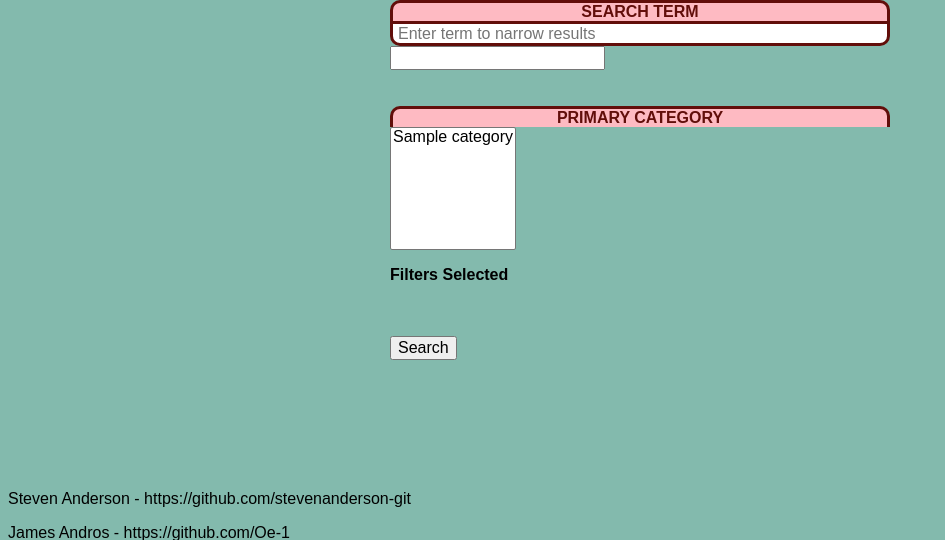
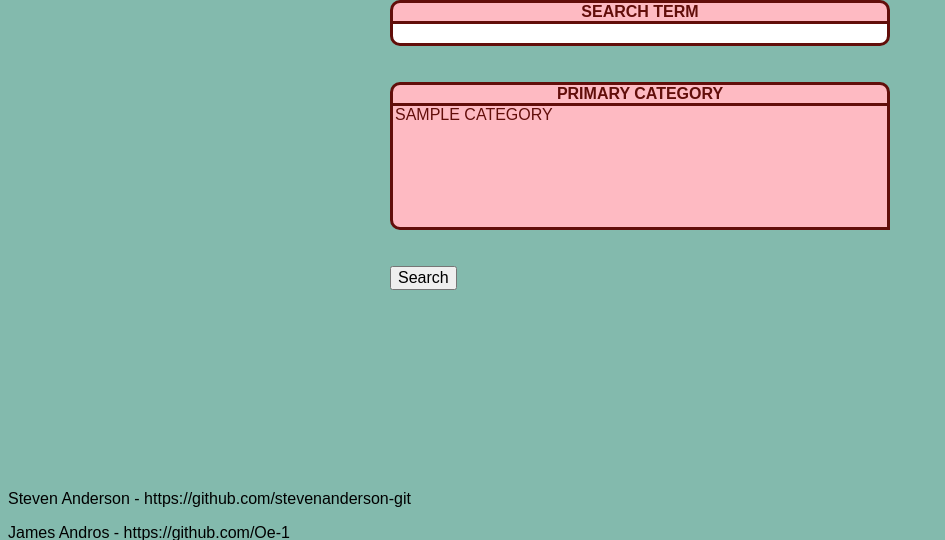
Before and after one commit to stevenanderson-git/BrainFilms, a Flask app: page /advanced_search in a window 1280 px wide. Shown: the part 182-722 px from the top of the page, without its empty margins (0-945 px from the left). Run offline with Flask 2, Linux system fonts and the light colour scheme; tables that the repository leaves empty or names only in its code hold one stand-in row (values such as "Sample post"); parts of the project's set-up code (start-up, migrations or seed data) failed here and were passed over; some libraries are stand-ins or nearby versions.

Commit message:
css changes

```diff
--- a/static/css/style.css
+++ b/static/css/style.css
@@ -166,6 +166,10 @@
 .content {
   	width: 1000px;
   	margin: 0 auto;
+}
+
+.result-container{
+	display: inline-block;
 }
 
 .result-box{
--- a/templates/advanced_search.html
+++ b/templates/advanced_search.html
@@ -11,8 +11,7 @@
                     Search Term
                 </div>
                 <div class = "form-row-content">
-                    <input type="text" class = "adv-search-term" name = "adv-search-term" placeholder = "Enter term to narrow results" pattern="[A-Za-z0-9 ]+">
-                    {{advancedsearchform.searchterm(class="form-control", pattern="^[A-Za-z0-9 _]*[A-Za-z0-9][A-Za-z0-9 _]*$")}}
+                    {{advancedsearchform.searchterm(class="form-control adv-search-term", pattern="^[A-Za-z0-9 _]*[A-Za-z0-9][A-Za-z0-9 _]*$")}}
                 </div>
                 <br><br>
             </div>
@@ -22,7 +21,7 @@
                 </div>
                 <div class = "form-row-content">
                     <div class = "selector-categories-wraper primary-wraper">
-                        {{advancedsearchform.primaryselect(class="form-control", size='6')}}
+                        {{advancedsearchform.primaryselect(class="form-control adv-form-selector", size='6')}}
                     </div>
                 </div>
             </div>
@@ -34,7 +33,7 @@
                 </div>
                 <div class = "form-row-content">
                     <div class = "selector-categories-wraper secondary-wraper" hidden>
-                        {{advancedsearchform.secondaryselect(class="form-control", size='6')}}
+                        {{advancedsearchform.secondaryselect(class="form-control adv-form-selector", size='6')}}
                     </div>
                 </div>
             </div>
@@ -46,20 +45,11 @@
                 </div>
                 <div class = "form-row-content">
                     <div class = "selector-categories-wraper tertiary-wraper" hidden>
-                        {{advancedsearchform.tertiaryselect(class="form-control" ,size='6')}}
+                        {{advancedsearchform.tertiaryselect(class="form-control adv-form-selector" ,size='6')}}
                     </div>
                 </div>
             </div>
 
-            <div class = "filter-selected-wrapper">
-                <div class = "filter-selected-heading">
-                    <h3>Filters Selected</h3>
-                </div>
-
-                <ul class="filter-list" id="filter-list">
-
-                </ul>
-            </div>
 
             <br><br>
             <div class = "form-row-search-button">
--- a/templates/search_results.html
+++ b/templates/search_results.html
@@ -4,7 +4,7 @@
         <!--Print results from search-->
         {% if results %}
             {% for result in results %}
-            <div>
+            <div class='result-container'>
                 <div class="video-thumbnail">
                     <img src="..\static\images\tempicon.jpg">
                 </div>
@@ -22,6 +22,7 @@
                         <a class = "video-more-options" href="/video-{{result.video_id}}">More Options</a>
                     </div>
                 </div>
+            </div>
             <br>
             <br>
             <br>
```
Lines whose indentation alone changed are shown as unchanged.
